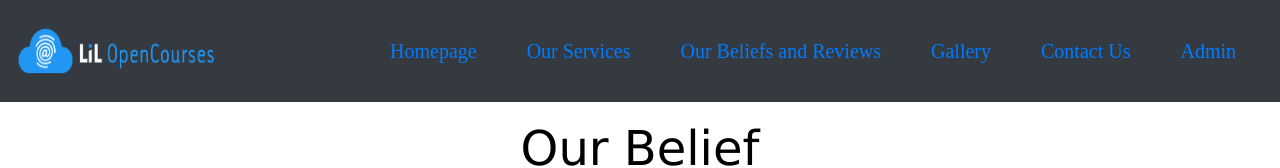
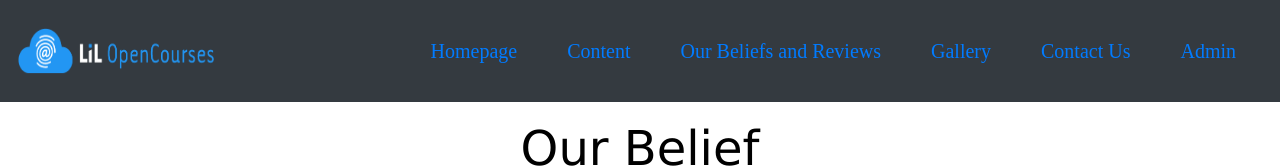
Before and after one commit to divya-29/SecureLearning, a React (Create React App) app: page /Bel in a window 1280 px wide. Shown: the top 168 px of the page. Built offline with nearby package versions, Linux system fonts and the light colour scheme; no server answers.

Commit message:
Update Navbar2.js

```diff
--- a/src/Components/Navbar2.js
+++ b/src/Components/Navbar2.js
@@ -41,10 +41,10 @@ class Navbar2 extends Component{
                             <div className="d-flex justify-content-end ml-auto">
                             <Nav className="ml-auto " className="topnav" id="nav" navbar >
                                 <NavItem style={{margin:"15px", textDecoration:"none"}} id="ab"><NavLink to='/HomePage'>  Homepage </NavLink></NavItem>
-                                <NavItem style={{margin:"15px"}} id="ab"><NavLink to='/Study'> Our Services</NavLink> </NavItem>
+                                <NavItem style={{margin:"15px"}} id="ab"><NavLink to='/Study'>Content</NavLink> </NavItem>
                                 <NavItem style={{margin:"15px"}} id="ab"><NavLink to='/Bel'>Our Beliefs and Reviews</NavLink> </NavItem>
                                 <NavItem style={{margin:"15px"}} id="ab"><NavLink to='/Gallery'>Gallery</NavLink> </NavItem>
-                                <NavItem style={{margin:"15px"}} id="ab"><NavLink to='/Contact'> Contact Us</NavLink> </NavItem>
+                                <NavItem style={{margin:"15px"}} id="ab"><NavLink to='/Contact'>Contact Us</NavLink> </NavItem>
                                 <NavItem style={{margin:"15px"}} id="ab"> <a href='https://learn-india-learn.herokuapp.com/'> Admin
                                 </a></NavItem>
 
```
